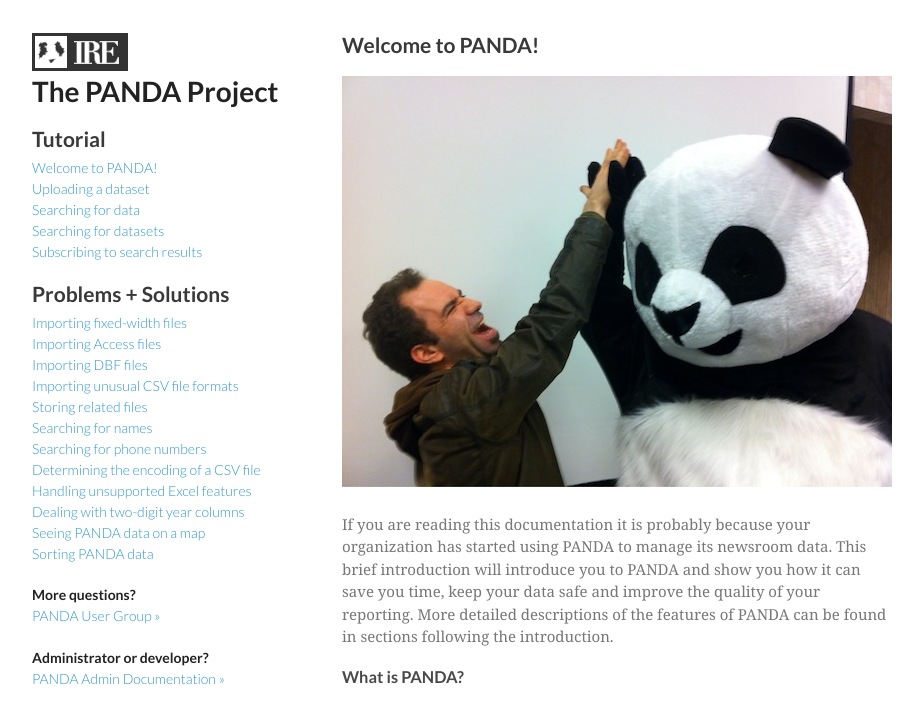
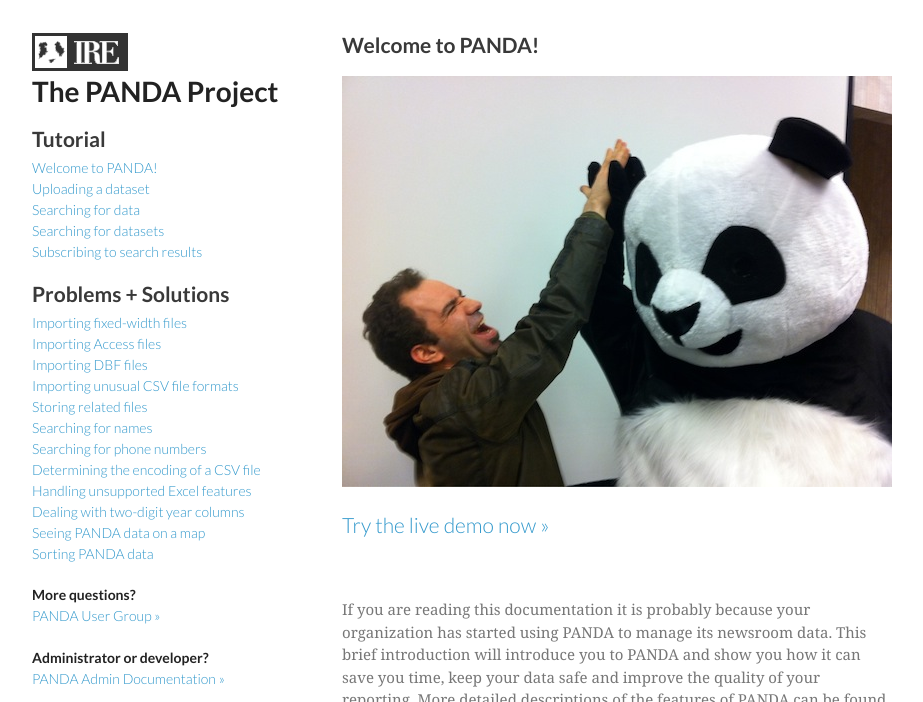
Before and after one commit to pandaproject/pandaproject.github.com, a Jekyll site: the page built from index.md, in a window 1280 px wide and 900 px high, cut to the strip 0-702 px from the top of the window. Shown: the whole strip, without its empty margins (178-1101 px from the left). Built offline with Jekyll 4.4.1, drawn with Linux system fonts in a browser that asks for light colours; Markdown is read by kramdown in place of the engine named in the settings.

Commit message:
Add live demo link.

```diff
--- a/index.md
+++ b/index.md
@@ -4,6 +4,8 @@
 ---
 
 ![High five!](/images/high-five.jpg)
+
+<h2><a href="http://demo.pandaproject.net">Try the live demo now &raquo;</a></h2><br />
 
 If you are reading this documentation it is probably because your organization has started using PANDA to manage its newsroom data. This brief introduction will introduce you to PANDA and show you how it can save you time, keep your data safe and improve the quality of your reporting. More detailed descriptions of the features of PANDA can be found in sections following the introduction.
 
```
